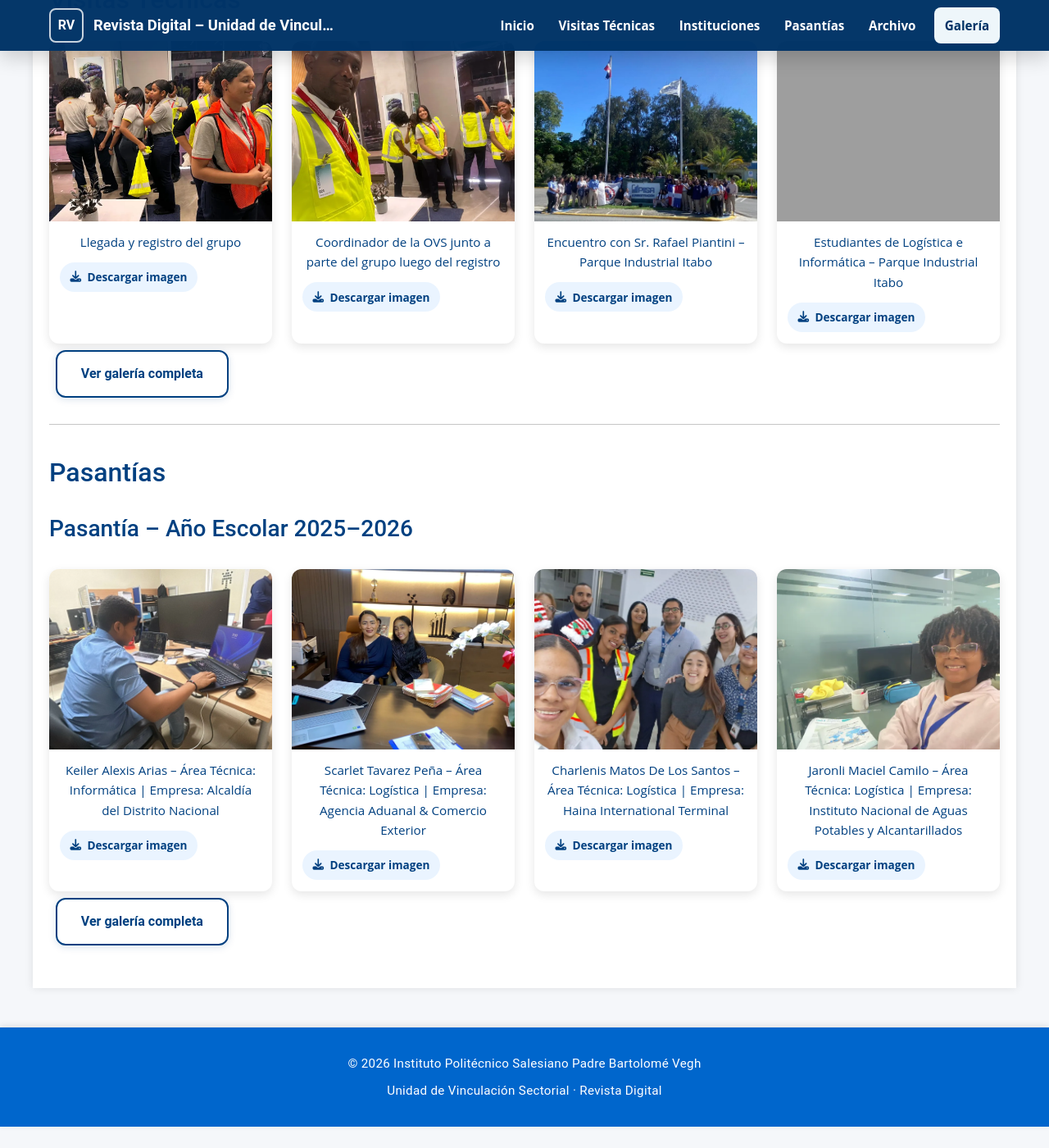
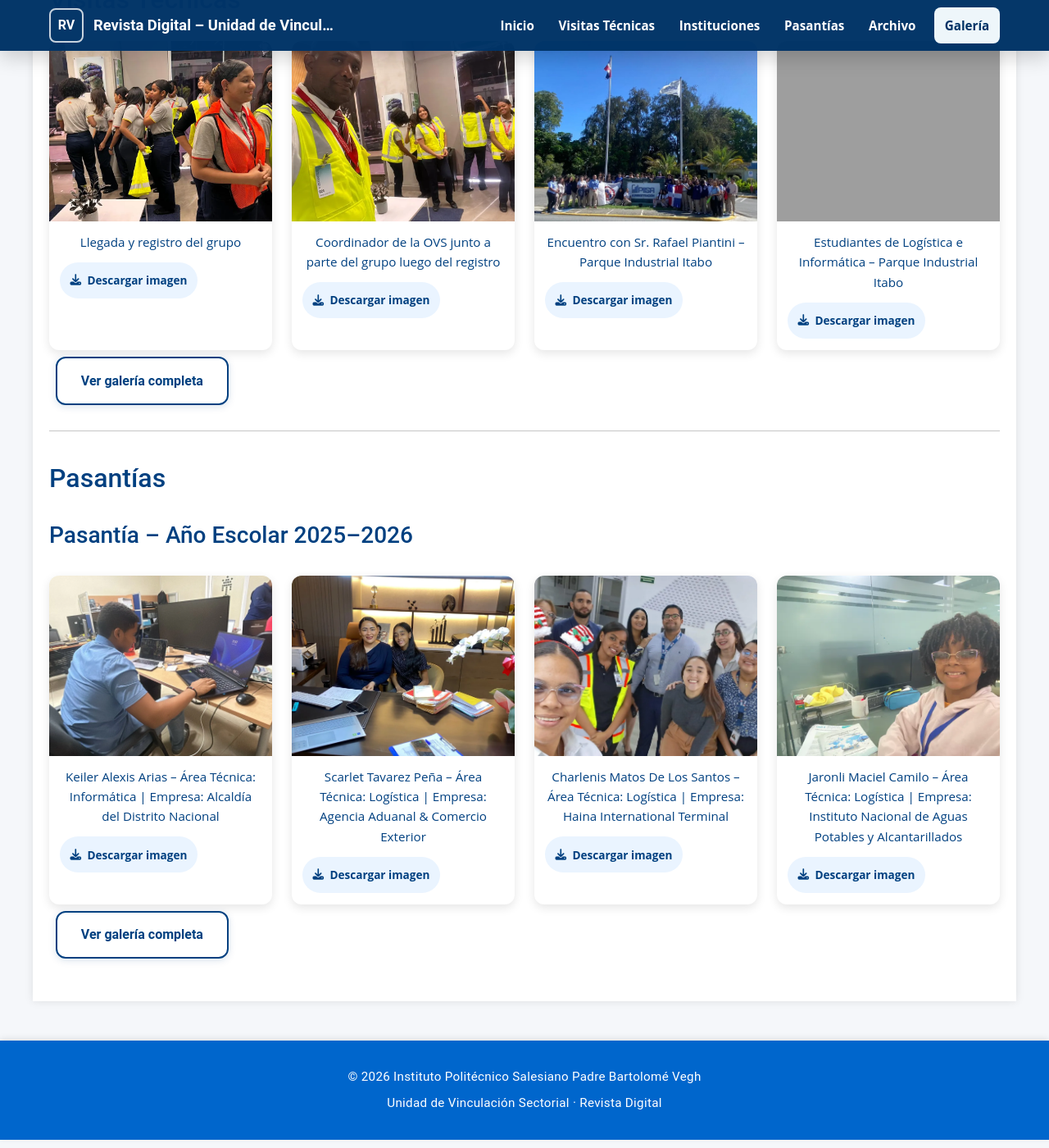
Before and after one commit to Aarias23/revista-vinculacion, a Jekyll site: the page built from galeria/index.md, in a window 1280 px wide and 1400 px high, scrolled down 605 px. Shown: the whole window at 82% size. Built offline with Jekyll 4.4.1, drawn with Linux system fonts in a browser that asks for light colours; grey boxes are pictures that could not be loaded.

Commit message:
Improve responsive navbar and layout behavior

```diff
--- a/assets/css/style.css
+++ b/assets/css/style.css
@@ -45,14 +45,6 @@
 }
 
 /* Header institucional */
-header {
-  background: var(--bs-primary); /* azul claro fresco */
-  color: var(--color-text-light); /* texto en blanco */
-  text-align: center;
-  padding: 20px;
-  box-shadow: 0 2px 8px var(--color-shadow); /* sombra ligera */
-}
-
 header h1,
 .site-title {
   margin: 0;
@@ -63,31 +55,7 @@
 }
 
 /* Navegación */
-header nav {
-  margin-top: 10px;
-  display: flex;
-  flex-wrap: wrap;
-  justify-content: center;
-  gap: 0.5rem 1rem;
-}
-
 /* Enlaces de navegación */
-.nav-link-custom {
-  color: var(--color-text-light); /* blanco puro para contraste */
-  text-decoration: none;
-  margin: 0 12px;
-  font-weight: 600;
-  transition:
-    color 0.3s ease,
-    transform 0.2s ease;
-}
-
-.nav-link-custom:hover {
-  color: var(--color-hover); /* azul profundo elegante */
-  text-decoration: underline;
-  transform: translateY(-2px);
-}
-
 /* Contenedor principal */
 .container {
   max-width: 1200px;
@@ -1356,6 +1324,7 @@
   display: flex;
   align-items: center;
   justify-content: space-between;
+  flex-wrap: nowrap;
   gap: 1.25rem;
   max-width: 1200px;
   min-height: 72px;
@@ -1364,6 +1333,11 @@
   transition:
     min-height 240ms ease,
     padding 240ms ease;
+}
+
+header.site-header .site-navbar {
+  justify-content: space-between;
+  margin-top: 0;
 }
 
 .site-header.is-scrolled .site-navbar {
@@ -1541,3 +1515,94 @@
     font-size: 1rem;
   }
 }
+
+/* =========================================================
+   Responsive framework quirurgico
+   Breakpoints: 576px mobile, 768px tablet, 992px desktop.
+   ========================================================= */
+html {
+  overflow-x: hidden;
+}
+
+*,
+*::before,
+*::after {
+  box-sizing: border-box;
+}
+
+img,
+picture,
+video,
+iframe {
+  max-width: 100%;
+}
+
+.container {
+  width: min(100% - 1rem, 1200px);
+  margin: clamp(1rem, 3vw, 1.875rem) auto;
+  padding: clamp(1rem, 3vw, 1.25rem);
+}
+
+.gallery {
+  grid-template-columns: repeat(auto-fit, minmax(min(100%, 250px), 1fr));
+}
+
+.gallery img {
+  height: clamp(180px, 30vw, 220px);
+}
+
+.featured,
+.activities,
+.intro {
+  padding: clamp(2.5rem, 7vw, 4rem) clamp(1rem, 4vw, 2rem);
+}
+
+.featured-carousel {
+  height: clamp(280px, 55vw, 600px);
+}
+
+.carousel-btn,
+.carousel-btn-link,
+.btn-primary,
+.btn-secondary,
+.gallery-download,
+.lightbox-download,
+.report-print-btn {
+  min-height: 44px;
+}
+
+@media (max-width: 576px) {
+  .container {
+    width: min(100% - 0.75rem, 1200px);
+    border-radius: 0;
+  }
+
+  .gallery {
+    gap: 1rem;
+  }
+
+  .gallery figcaption,
+  .institution-item .excerpt,
+  .featured-carousel-caption {
+    font-size: 0.95rem;
+    line-height: 1.45;
+  }
+
+  .carousel-btn {
+    padding: 0.6rem 0.8rem;
+  }
+
+  .carousel-btn.prev {
+    left: 0.5rem;
+  }
+
+  .carousel-btn.next {
+    right: 0.5rem;
+  }
+}
+
+@media (min-width: 577px) and (max-width: 992px) {
+  .container {
+    width: min(100% - 1.5rem, 1200px);
+  }
+}
--- a/assets/js/site-actions.js
+++ b/assets/js/site-actions.js
@@ -3,6 +3,7 @@
   const stickyHeader = document.querySelector("[data-sticky-header]");
   const menuToggle = document.querySelector("[data-menu-toggle]");
   const primaryMenu = document.querySelector("[data-primary-menu]");
+  const mobileMenuQuery = window.matchMedia("(max-width: 991px)");
 
   printReportBtn?.addEventListener("click", () => {
     window.print();
@@ -17,10 +18,24 @@
       "aria-label",
       open ? "Cerrar menú de navegación" : "Abrir menú de navegación",
     );
+
+    if (mobileMenuQuery.matches) {
+      primaryMenu.toggleAttribute("inert", !open);
+      primaryMenu.setAttribute("aria-hidden", String(!open));
+    }
+    else {
+      primaryMenu.removeAttribute("inert");
+      primaryMenu.removeAttribute("aria-hidden");
+    }
   }
 
   function updateHeaderState() {
     stickyHeader?.classList.toggle("is-scrolled", window.scrollY > 12);
+  }
+
+  function syncResponsiveMenu() {
+    const isOpen = stickyHeader?.classList.contains("menu-open") ?? false;
+    setMenu(mobileMenuQuery.matches ? isOpen : false);
   }
 
   menuToggle?.addEventListener("click", () => {
@@ -46,6 +61,8 @@
     }
   });
 
+  mobileMenuQuery.addEventListener("change", syncResponsiveMenu);
   window.addEventListener("scroll", updateHeaderState, { passive: true });
+  syncResponsiveMenu();
   updateHeaderState();
 });
```
Also changed, not shown: docs/RESPONSIVE_FRAMEWORK.md (added, +35 -0 lines), docs/STICKY_NAVBAR.md (+10 -0 lines).
